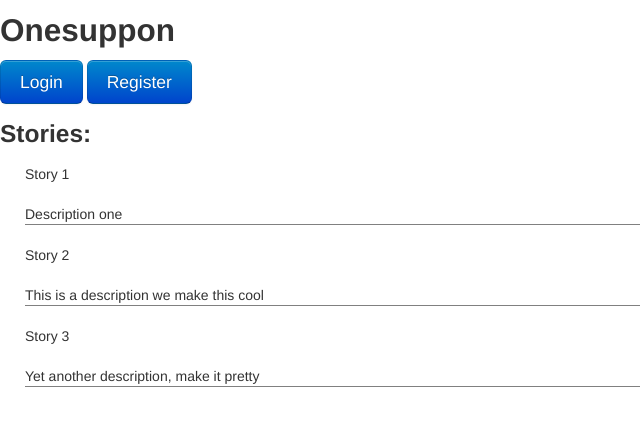
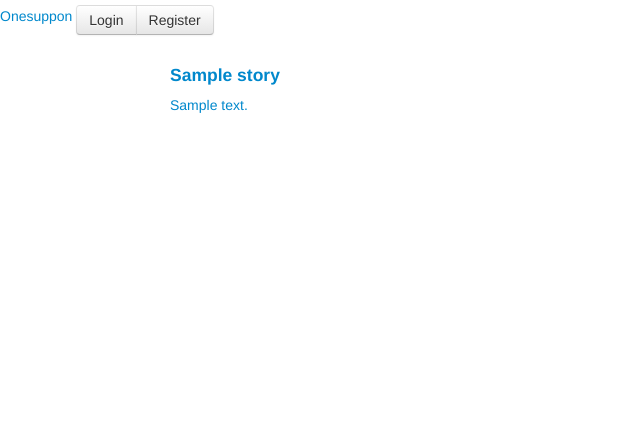
Before and after one commit to stuycs-softdev-fall-2013/proj1-7, a Python web app: template christine_josh_christopher_sebastian/templates/home.html in a window 1280 px wide. Shown: the top 426 px of the page, without its empty margins (0-640 px from the left). Run offline with Jinja, Linux system fonts and the light colour scheme; the template is opened without the code that fills it: most values are stand-ins (such as "Sample title", 1, 10 or a date in 2020); some libraries are stand-ins or nearby versions.

Commit message:
Use bootstrap and jinja to prettify

```diff
--- /dev/null
+++ b/christine_josh_christopher_sebastian/static/css/style.css
@@ -0,0 +1,3 @@
+.spacer {
+    height: 55px;
+}
--- a/christine_josh_christopher_sebastian/templates/home.html
+++ b/christine_josh_christopher_sebastian/templates/home.html
@@ -1,44 +1,32 @@
 <html>
     <link type="text/css" rel="stylesheet" href="{{ url_for('static', filename='bootstrap/css/bootstrap.css') }}" />
+    <link type="text/css" rel="stylesheet" href="{{ url_for('static', filename='css/style.css') }}"/>
 
     <style>
 
-        ul {
-            list-style-type: none;
-        }
-
-        li {
-            border-bottom-width: 1px;
-            border-bottom-color: gray;
-            border-bottom-style: solid;
-            margin-bottom: 20px;
-        }
-
-        li:hover {
-            background-color: gray;
-        }
     </style>
     <body>
-        <h2>Onesuppon</h2>
+        <div class="container">
+            <nav class="navbar navbar-default navbar-fixed-top" role="navigation">
+                <a href="/" class="navbar-brand" >Onesuppon</a>
 
-        <div class="buttons">
-            <button class="btn btn-large btn-primary" type="button">Login</button>
-            <button class="btn btn-large btn-primary" type="button">Register</button>
-        </div>
+                <div class="btn-group navbar-nav navbar-right">
+                    <a href="/login" class="btn btn-default navbar-btn" >Login</a>
+                    <a href="/register" class="btn btn-default navbar-btn" >Register</a>
+                </div>
+            </nav>
 
+            <div class="spacer"></div> <!-- A space -->
+            <div class="list-group">
+                {% for story in stories %}
+                <a href="/stories/{{ story.id }}" class="list-group-item">
+                    <h4 class="list-group-item-heading">{{ story.title }}</h4>
+                    <p class="list-group-item-text">{{ story.description }}</p>
+                </a>
+                {% endfor %}
+            </div>
 
-        <h3>Stories:</h3>
-        <ul>
-            <li class="story_block"> <div class="story_title">Story 1</br><br>
-            <div class="story_description">Description one</div></li>
-            <li class="story_block"> <div class="story_title">Story 2</br><br>
-            <div class="story_description">This is a description we make this cool</div></li>
-            <li class="story_block"> <div class="story_title">Story 3</br><br>
-            <div class="story_description">Yet another description, make it pretty</div></li>
-
-
-        </ul>
-
+    </div>
     </body>
 
 </html>
```
